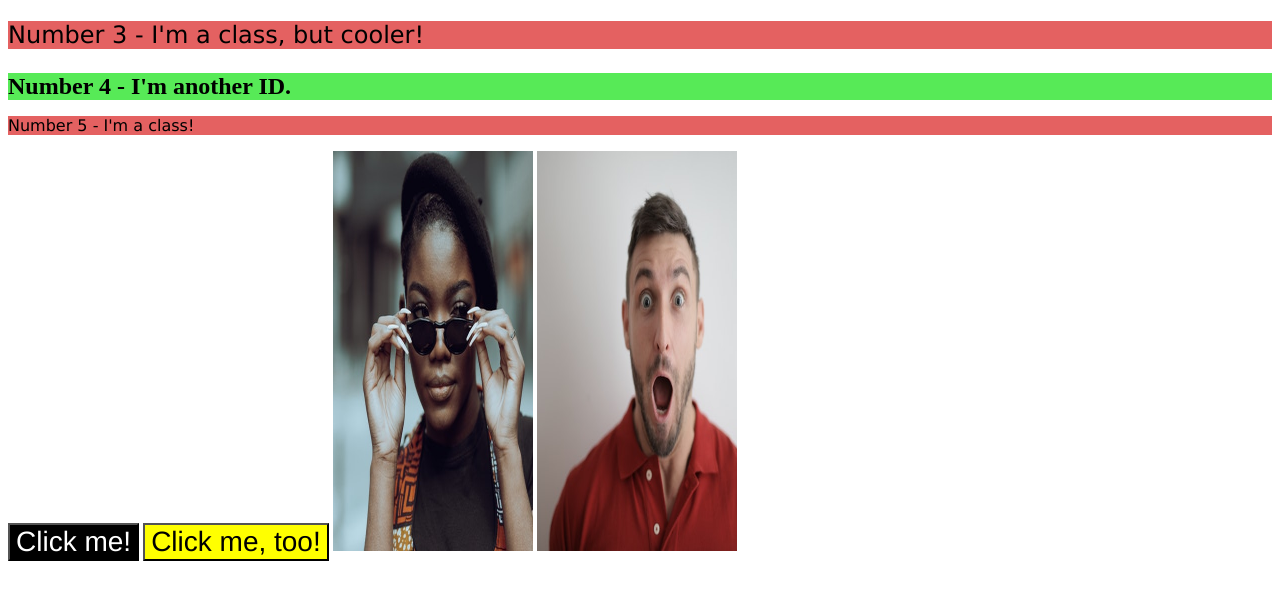
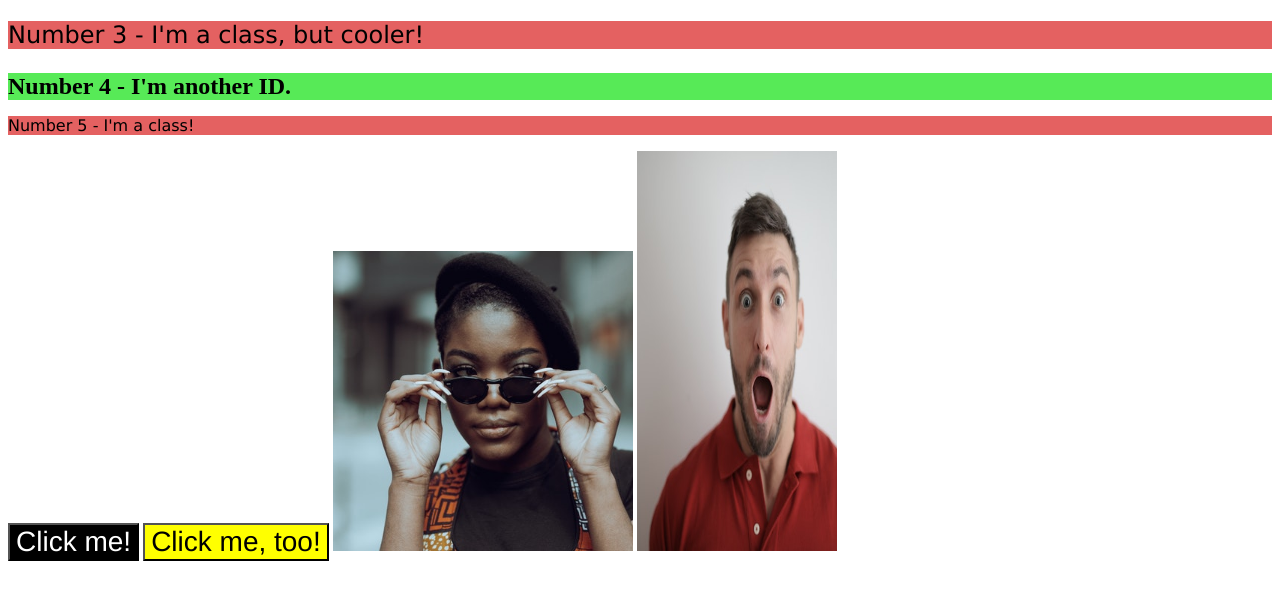
Before and after one commit to tonyyac17/id-class-selectors, a plain HTML site: page index.html in a window 1280 px wide. Shown: the part 96-696 px from the top of the page. Drawn offline with Linux system fonts and the light colour scheme.

Commit message:
Removed comma in chain selector avatar and proportioned and distorted

```diff
--- a/styles.css
+++ b/styles.css
@@ -31,12 +31,12 @@
     background-color: yellow;
 }
 
-.avatar, .proportioned {
+.avatar.proportioned {
     height: auto;
     width: 300px;
 }
 
-.avatar, .distorted {
+.avatar.distorted {
     height: 400px;
     width: 200px;
 }
```
